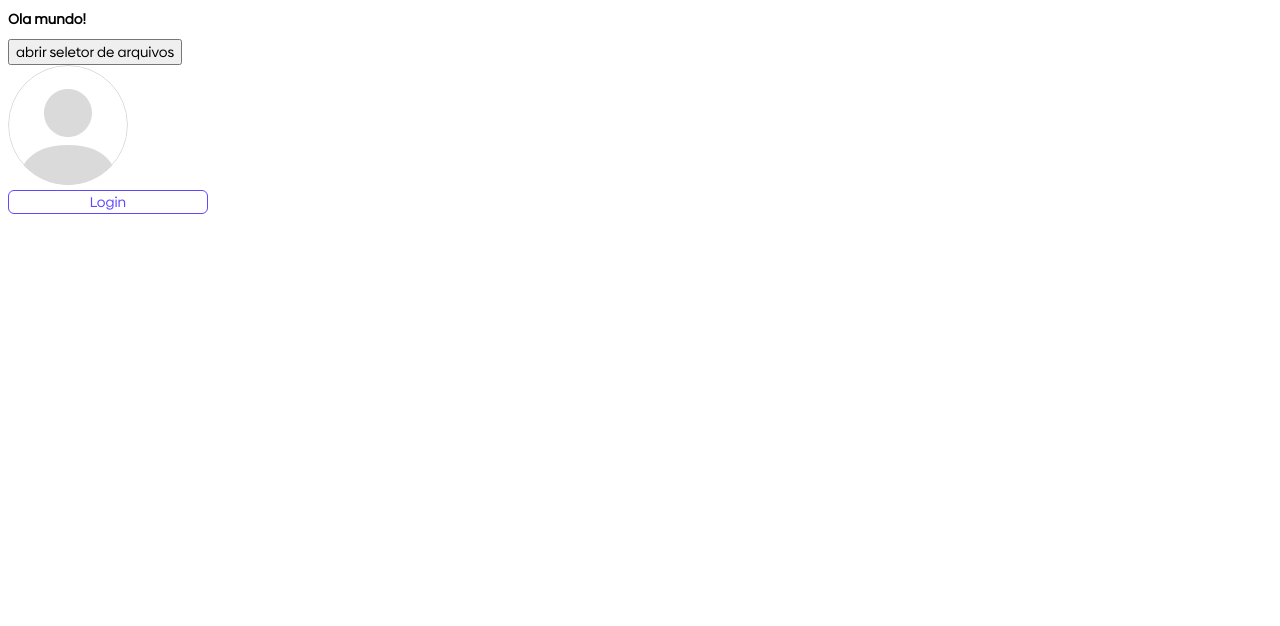
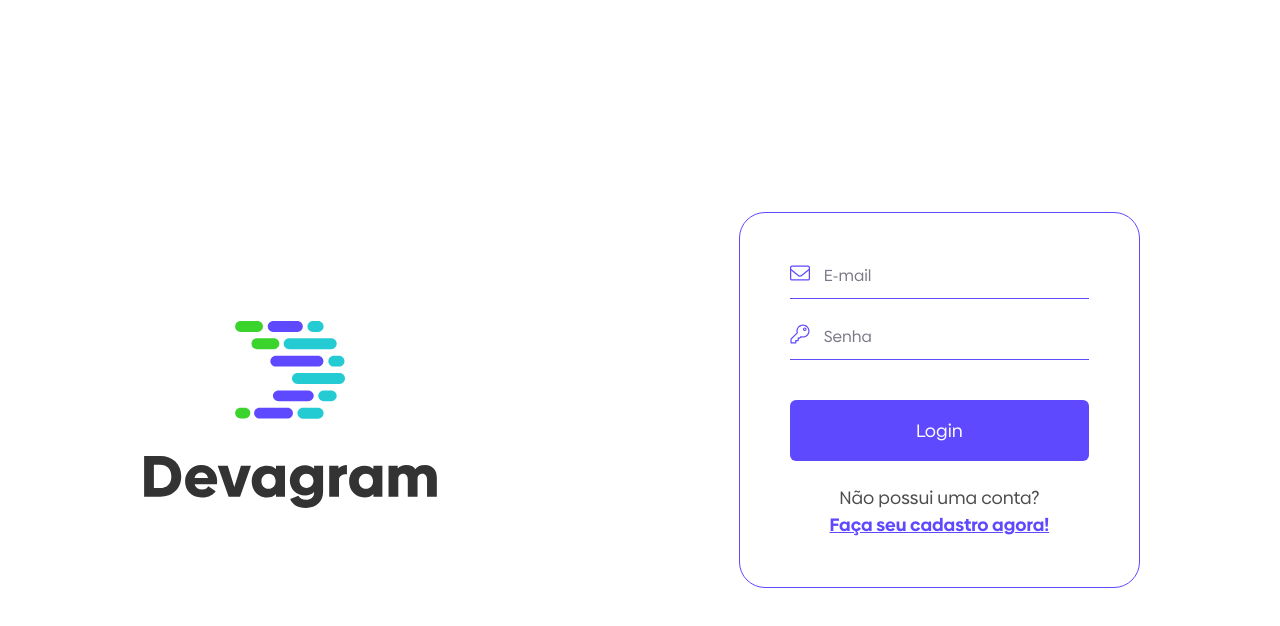
Before and after one commit to TMHermes/devagram-react, a Next.js app: page / in a window 1280 px wide. Shown: the top 626 px of the page. Built offline with nearby package versions, Linux system fonts and the light colour scheme.

Commit message:
estilizando inputs e tela de login

```diff
--- /dev/null
+++ b/componentes/inputPublico/index.js
@@ -0,0 +1,33 @@
+import Image from "next/image";
+
+export default function InputPublico({
+    imagem,
+    tipo,
+    texto,
+    valor = "",
+    exibirMensagemValidacao = false,
+    mensagemValidacao= "",
+    aoAlterarValor
+}) {
+    return (
+        <div className="inputPublicoContainer">
+            <div className="inputPublico">
+                <Image
+                    src={imagem}
+                    alt="imagem do campo"
+                    className="iconeInputPublico"
+                    width={20}
+                    height={20}
+                />
+                <input
+                    type={tipo}
+                    placeholder={texto}
+                    value={valor}
+                    onChange={aoAlterarValor}
+                />
+            </div>
+
+            {exibirMensagemValidacao && <p className="mensagemValidacao">{mensagemValidacao}</p>}
+        </div>
+    );
+}
--- /dev/null
+++ b/componentes/inputPublico/inputPublico.scss
@@ -0,0 +1,17 @@
+.inputPublicoContainer {
+    .inputPublico {
+        display: flex;
+        padding-bottom: 10px;
+        border-bottom: 1px solid $corPrimaria;
+        margin-bottom: 25px;
+
+        input {
+            border: none;
+            outline: none;
+            color: $corPrimaria;
+            flex: 1;
+            margin-left: 12px;
+        }
+
+    }
+}
--- /dev/null
+++ b/componentes/login/index.js
@@ -0,0 +1,59 @@
+import { use, useState } from "react";
+import Image from "next/image";
+import Link from "next/link";
+import InputPublico from "../inputPublico";
+import Botao from "../botao";
+
+import imagemEnvelope from "../../public/images/envelope.svg";
+import imagemChave from "../../public/images/chave.svg";
+import imagemLogo from "../../public/images/logo.svg";
+
+
+export default function Login() {
+    const [email, setEmail] = useState("");
+    const [senha, setSenha] = useState("");
+
+    return (
+        <section className={`paginaLogin paginaPublica`}>
+            <div className="logoContainer">
+                <Image
+                    src={imagemLogo}
+                    alt="logotipo"
+                    layout="fill"
+                    className="logo"
+                />
+            </div>
+
+            <div className="conteudoPaginaPublica">
+                <form>
+                    <InputPublico
+                        imagem={imagemEnvelope}
+                        texto="E-mail"
+                        tipo="e-mail"
+                        aoAlterarValor={e => setEmail(e.target.value)}
+                        valor={email}
+                    />
+
+                    <InputPublico
+                        imagem={imagemChave}
+                        texto="Senha"
+                        tipo="password"
+                        aoAlterarValor={e => setSenha(e.target.value)}
+                        valor={senha}
+                    />
+
+                    <Botao
+                        texto="Login"
+                        tipo="submit"
+                        desabilitado= {false}
+                    />
+                </form>
+
+                <div className="rodapePaginaPublica">
+                    <p>Não possui uma conta?</p>
+                    <Link href="/cadastro">Faça seu cadastro agora!</Link>
+                </div>
+            </div>
+        </section>
+    );
+}
--- a/pages/index.js
+++ b/pages/index.js
@@ -1,29 +1,9 @@
-import Head from 'next/head'
-import Image from 'next/image'
-import { useState, useRef } from 'react'
-import Avatar from '../componentes/avatar'
-import Botao from '../componentes/botao'
-import { UploadImagem } from '../componentes/uploadImagem'
+import Login from "../componentes/login";
 
-export default function Home() {
-  const [imagem, setImagem] = useState(null);
-  const referenciaInput = useRef(null);
+export default function Index() {
 
   return (
-    <>
-      <h1>Ola mundo!</h1>
-      <button onClick={() => referenciaInput?.current?.click()}>abrir seletor de arquivos</button>
 
-      <UploadImagem
-        setImagem={setImagem}
-        imagemPreview={imagem?.preview}
-        aoSetarAReferencia={(ref) => referenciaInput.current = ref}
-      />
-
-      <div style={{width: 200}}>
-        <Avatar />
-        <Botao texto={'Login'} cor='outline' manipularClique={() => console.log('botao clicado')} />
-      </div>
-    </>
+    <Login />
   )
 }
--- a/styles/globals.scss
+++ b/styles/globals.scss
@@ -3,6 +3,11 @@
 * {
   font-family: 'Biennale Regular';
   font-size: 14px;
+}
+
+html, body, #__next {
+  height: 100%;
+  margin: 0;
 }
 
 .avatar {
@@ -14,5 +19,24 @@
   display: none;
 }
 
+input {
+  &::placeholder {
+    /*chrome, opera, safari e firefox*/
+    color: $cinza2;
+    opacity: 1;
+  }
+
+  &:-ms-input-placeholder {
+    /*ia 10-11*/
+    color: $cinza2;
+  }
+
+  &::-ms-input-placeholder {
+    color: $cinza2;
+  }
+}
+
 @import '../public/fonts/fonts.scss';
+@import './paginaPublica.scss';
 @import '../componentes/botao/botao.scss';
+@import '../componentes/inputPublico/inputPublico.scss';
--- /dev/null
+++ b/styles/paginaPublica.scss
@@ -0,0 +1,81 @@
+.paginaPublica {
+    display: flex;
+    flex-direction: column;
+    height: 100%;
+    align-items: center;
+    justify-content: center;
+    padding: 0 32px;
+
+    .logoContainer {
+        position: relative;
+        height: 13%;
+        width: 100%;
+        margin-bottom: 50px;
+    }
+
+    .conteudoPaginaPublica {
+        width: 100%;
+    }
+
+    .btn {
+        margin-top: 15px;
+        padding: 10px;
+    }
+
+    .rodapePaginaPublica {
+        text-align: center;
+        margin-top: 24px;
+
+        p {
+            color: $cinza3;
+            margin: 0px 0px 2px;
+        }
+
+        a {
+            color: $corPrimaria;
+            font-family: $fontBold;
+        }
+    }
+
+    @media screen and (min-width: $desktopBreakpoint) {
+        flex-direction: row;
+        padding: 0 140px;
+        font-size: 18px;
+
+        .logoContainer {
+            height: 30%;
+            flex: 2;
+            margin-bottom: -30px;
+
+            .logo {
+                width: 100%;
+                max-width: 300px;
+            }
+        }
+
+        .conteudoPaginaPublica {
+            flex:1;
+            width: 30%;
+            border: 1px solid $corPrimaria;
+            border-radius: 26px;
+            padding: 50px;
+        }
+
+        .btn {
+            padding: 18px;
+            font-size: 18px;
+        }
+
+        .rodapePaginaPublica {
+            p, a {
+            font-size: 18px;
+            }
+        }
+
+        .inputPublico {
+            input {
+                font-size: 16px;
+            }
+        }
+    }
+}
```
